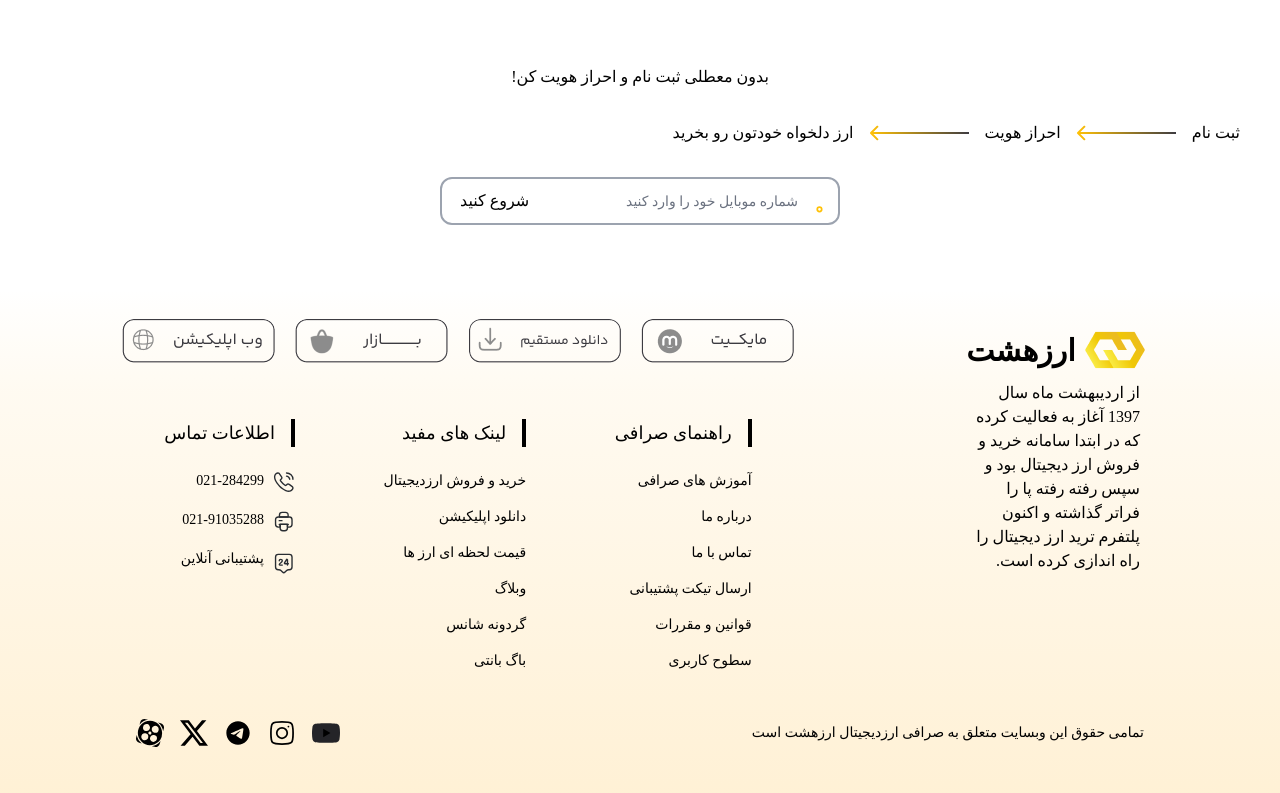
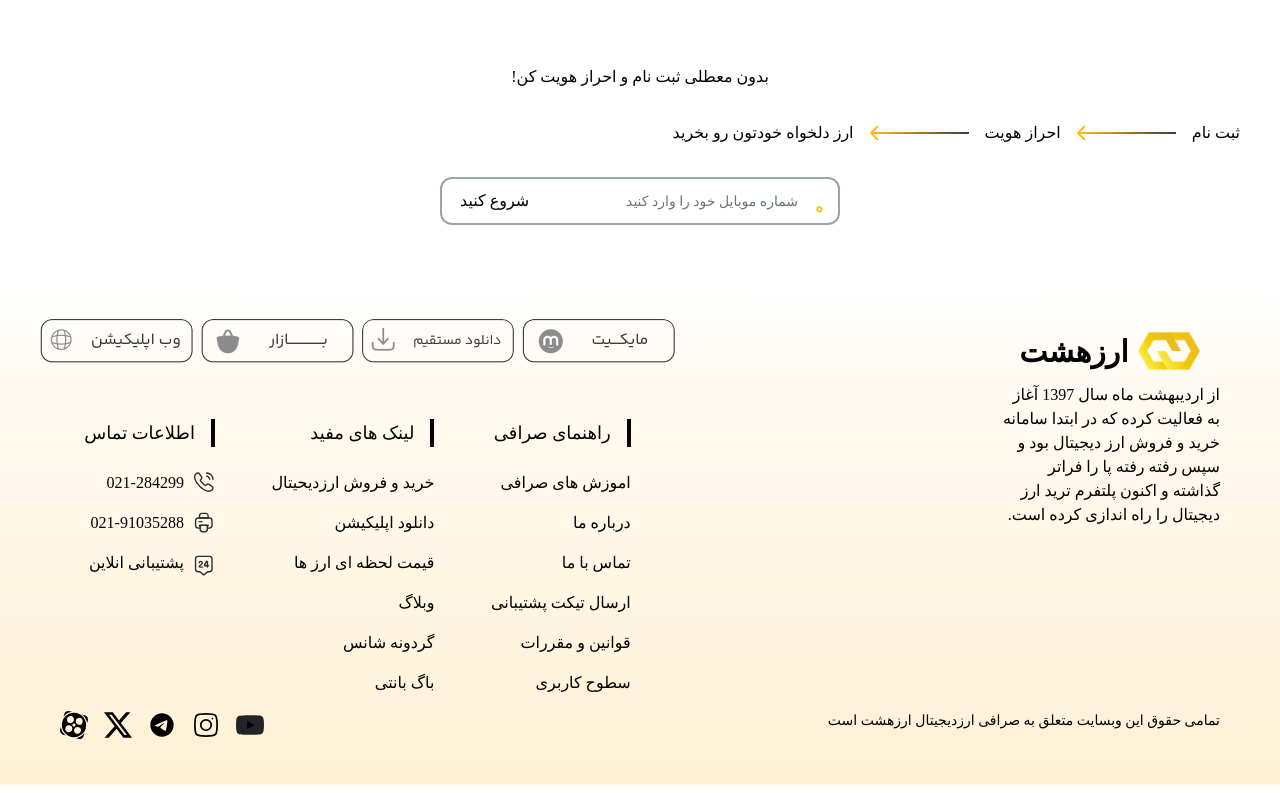
Before and after one commit to mohammad654400/vercelArz8, a Next.js app: page / in a window 1280 px wide. Shown: the part 3364-4157 px from the top of the page. Built offline with nearby package versions, Linux system fonts and the light colour scheme.

Commit message:
fix : fix footer

```diff
--- a/src/sections/footer/footer.tsx
+++ b/src/sections/footer/footer.tsx
@@ -17,46 +17,46 @@ import DropdownFooter from "./dropdownFooter";
 import Link from "next/link";
 export default function Footer() {
   return (
-    <div className="flex flex-col gap-8 bg-custom-gradient2 px-4 py-6 sm:px-[120px] sm:py-[30px]">
-      <div className="flex flex-col gap-8 flex-wrap justify-center w-full md:flex-row md:justify-between lg:justify-between">
-        <div className="px-5 md:w-[30%] lg:w-[20%]">
-          <div className="flex justify-center items-center gap-2">
+    <div className="flex flex-col gap-8 bg-custom-gradient2 sm:px-[120px] sm:py-[30px]">
+      <div className=" full-screen">
+        <div className="flex gap-8 flex-wrap justify-center w-full md:justify-between lg:justify-between ">
+
+          <div className="px-5 w-full md:w-full lg:w-[260px]">
+            <div className="flex justify-center items-center gap-2 ">
               <Image alt="ارز هشت" src={logo} width={64} height={64} />
-            <h1 className="text-[24px] md:text-[30px] font-extrabold">
-              ارزهشت
-            </h1>
+              <h1 className="text-[30px] font-extrabold">ارزهشت</h1>
             </div>
-          <p className="text-sm md:text-base">
+            <p className="w-full">
               از اردیبهشت ماه سال 1397 آغاز به فعالیت کرده که در ابتدا سامانه خرید
               و فروش ارز دیجیتال بود و سپس رفته رفته پا را فراتر گذاشته و اکنون
               پلتفرم ترید ارز دیجیتال را راه اندازی کرده است.
             </p>
           </div>
 
-        <div className="flex flex-col gap-8 lg:justify-between md:w-[65%]">
-          <div className="flex flex-wrap gap-4 justify-around w-full">
-            <div className="w-[45%] sm:w-auto">
+          <div className="flex flex-col gap-8 lg:justify-between ">
+            <div className="flex flex-wrap gap-2 justify-around w-auto ">
+              <div>
                 <Image
-                className="dark:bg-white rounded-xl"
+                  className="dark:bg-white rounded-xl "
                   alt="بازار"
                   src={bazar}
                 />
               </div>
-            <div className="w-[45%] sm:w-auto">
+              <div>
                 <Image
-                className="dark:bg-white rounded-xl"
+                  className="dark:bg-white rounded-xl  "
                   alt="بازار"
                   src={directDownload}
                 />
               </div>
-            <div className="w-[45%] sm:w-auto">
+              <div>
                 <Image
                   className="dark:bg-white rounded-xl"
                   alt="بازار"
                   src={myket}
                 />
               </div>
-            <div className="w-[45%] sm:w-auto">
+              <div>
                 <Image
                   className="dark:bg-white rounded-xl"
                   alt="بازار"
@@ -64,78 +64,76 @@ export default function Footer() {
                 />
               </div>
             </div>
-
             <div className="hidden md:block">
-            <div className="flex flex-wrap gap-8 justify-around px-4">
+              <div className="flex justify-around px-4">
                 <div className="mt-6">
                   <h1 className="mb-6 text-lg border-r-4 pr-4 border-primary">
                     {" "}
                     راهنمای صرافی
                   </h1>
-                <ul className="flex flex-col gap-4 text-sm">
-                  <li> آموزش های صرافی</li>
+                  <ul className="flex flex-col gap-4">
+                    <li> اموزش های صرافی</li>
                     <li> درباره ما</li>
                     <Link href="/contactus">
                       <li> تماس با ما</li>
                     </Link>
                     <li> ارسال تیکت پشتیبانی</li>
                     <li> قوانین و مقررات</li>
-                  <li> سطوح کاربری</li>
+                    <li>سطوح کاربری</li>
                   </ul>
                 </div>
-
                 <div className="mt-6">
                   <h1 className="mb-6 text-lg border-r-4 pr-4 border-primary">
-                  {" "}
                     لینک های مفید
                   </h1>
-                <ul className="flex flex-col gap-4 text-sm">
-                  <li> خرید و فروش ارزدیجیتال </li>
-                  <li> دانلود اپلیکیشن</li>
-                  <li> قیمت لحظه ای ارز ها</li>
-                  <li> وبلاگ</li>
-                  <li> گردونه شانس</li>
+                  <ul className="flex flex-col gap-4">
+                    <li> خرید و فروش ارزدیحیتال </li>
+                    <li>دانلود اپلیکیشن</li>
+                    <li>قیمت لحظه ای ارز ها</li>
+                    <li>وبلاگ</li>
+                    <li>گردونه شانس</li>
                     <li>
-                    <Link href="/bugbounty">باگ بانتی</Link>
+                      <Link href='/bugbounty'>
+                        باگ بانتی
+</Link>
                     </li>
                   </ul>
                 </div>
-
                 <div className="mt-6">
-                <h1 className="mb-6 text-lg border-r-4 pr-4 border-primary">
+                  <h1 className="mb-6 text-lg border-r-4 pr-4 border-primary ">
                     {" "}
                     اطلاعات تماس
                   </h1>
-                <ul className="flex flex-col gap-4 text-sm">
+                  <ul className="flex flex-col gap-4">
                     <div className="flex gap-2">
                       <Phone />
                       <li> 021-284299</li>
                     </div>
                     <div className="flex gap-2">
                       <Fax />
-                    <li> 021-91035288 </li>
+                      <li>021-91035288 </li>
                     </div>
                     <div className="flex gap-2">
                       <TownyFour />
-                    <li> پشتیبانی آنلاین </li>
+                      <li> پشتیبانی انلاین </li>
                     </div>
                   </ul>
                 </div>
               </div>
             </div>
-
             <div className="block md:hidden">
               <DropdownFooter />
             </div>
           </div>
+
         </div>
 
-      <div className="w-full bg-background py-4 flex flex-col sm:flex-row sm:justify-between items-center gap-4 px-4 rounded-lg">
-        <div className="text-[10px] sm:text-sm text-center sm:text-left">
+        <div className=" w-full bg-background py-4 flex justify-between px-5 rounded-lg ">
+          <div className="text-[8px] md:text-sm">
             تمامی حقوق این وبسایت متعلق به{" "}
-          <span className="text-primary">صرافی ارزدیجیتال ارزهشت</span> است
+            <span className="text-primary ">صرافی ارزدیجیتال ارزهشت</span> است
           </div>
-        <div className="flex gap-4 dark:text-secondary text-sm">
+          <div className="flex gap-4 dark:text-secondary">
             <span className="text-background">
               <YouTube />
             </span>
@@ -146,5 +144,6 @@ export default function Footer() {
           </div>
         </div>
       </div>
+    </div>
   );
 }
```
Lines whose indentation alone changed are shown as unchanged.
